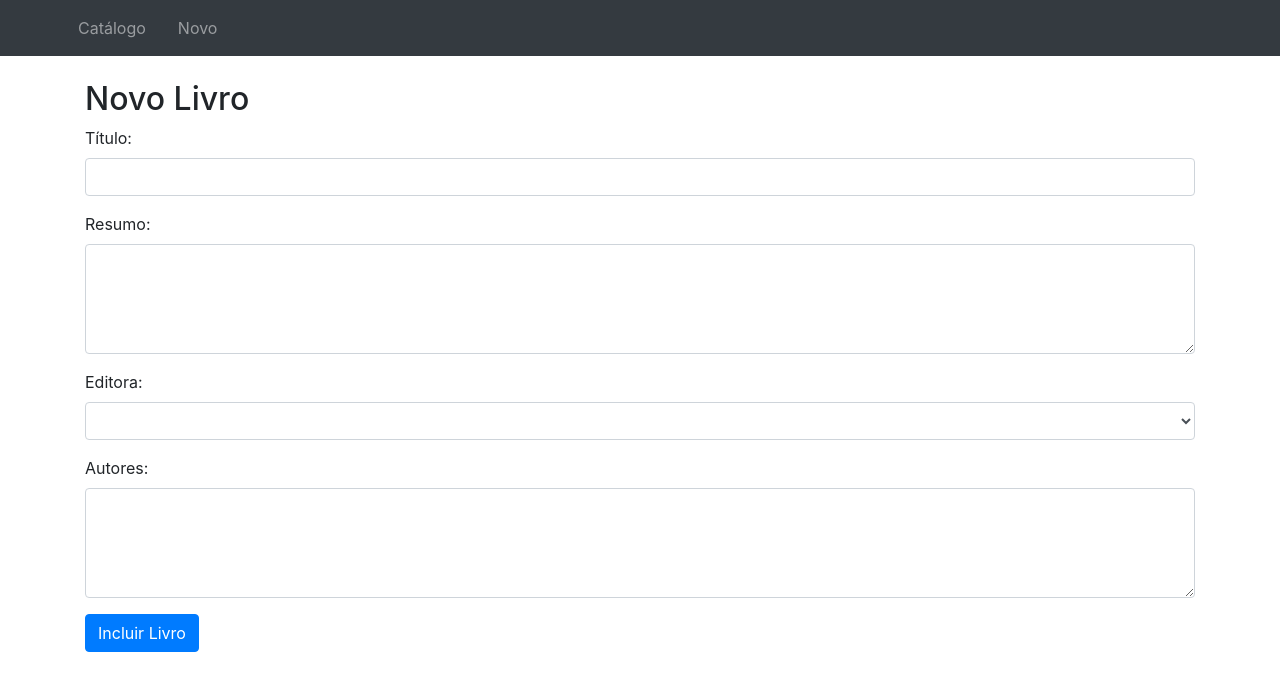
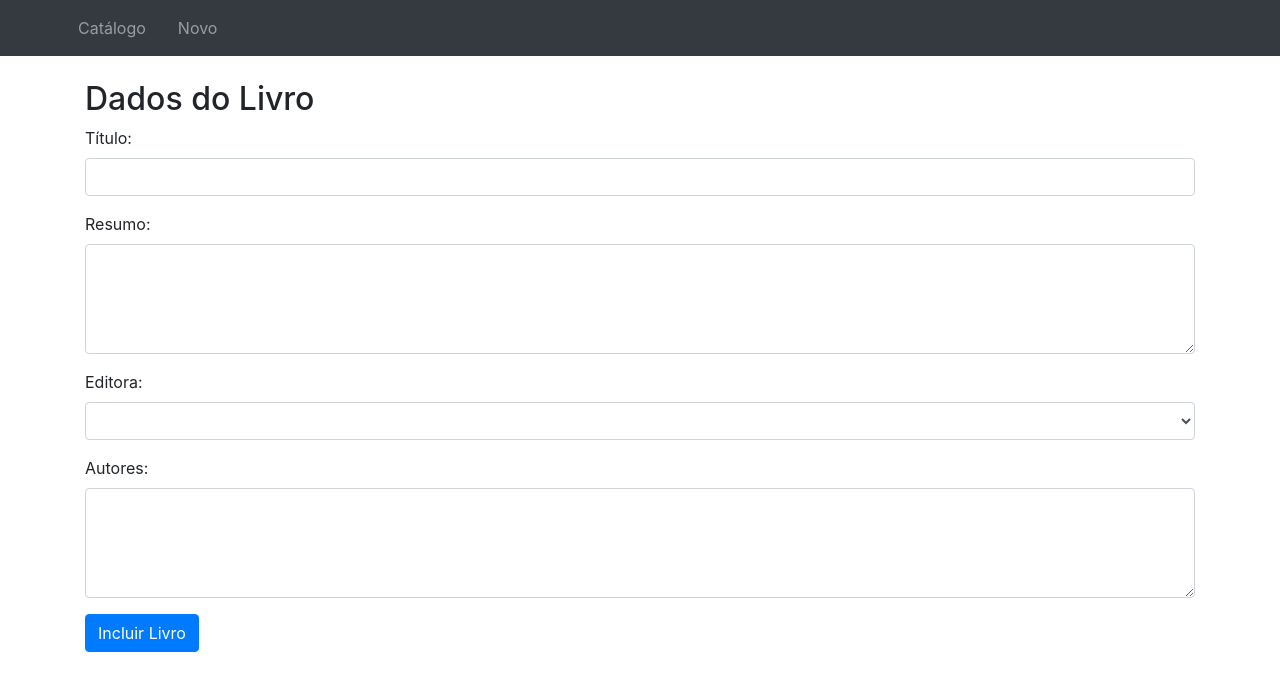
Before and after one commit to cleydsoncavalcanti/estacio-mundo2-nivel4, an Angular app: page /dados in a window 1280 px wide. Shown: the top 690 px of the page. Built offline with nearby package versions, Linux system fonts and the light colour scheme.

Commit message:
✨ pronto p revisão

```diff
--- a/src/app/livro-dados/livro-dados.component.html
+++ b/src/app/livro-dados/livro-dados.component.html
@@ -1,7 +1,7 @@
 <!-- livro-dados.component.html -->
 
 <main class="container mt-4">
-    <h2>Novo Livro</h2>
+    <h2>Dados do Livro</h2>
     <form (submit)="incluir()" ngNativeValidate>
       <div class="form-group">
         <label for="titulo">Título:</label>
```
